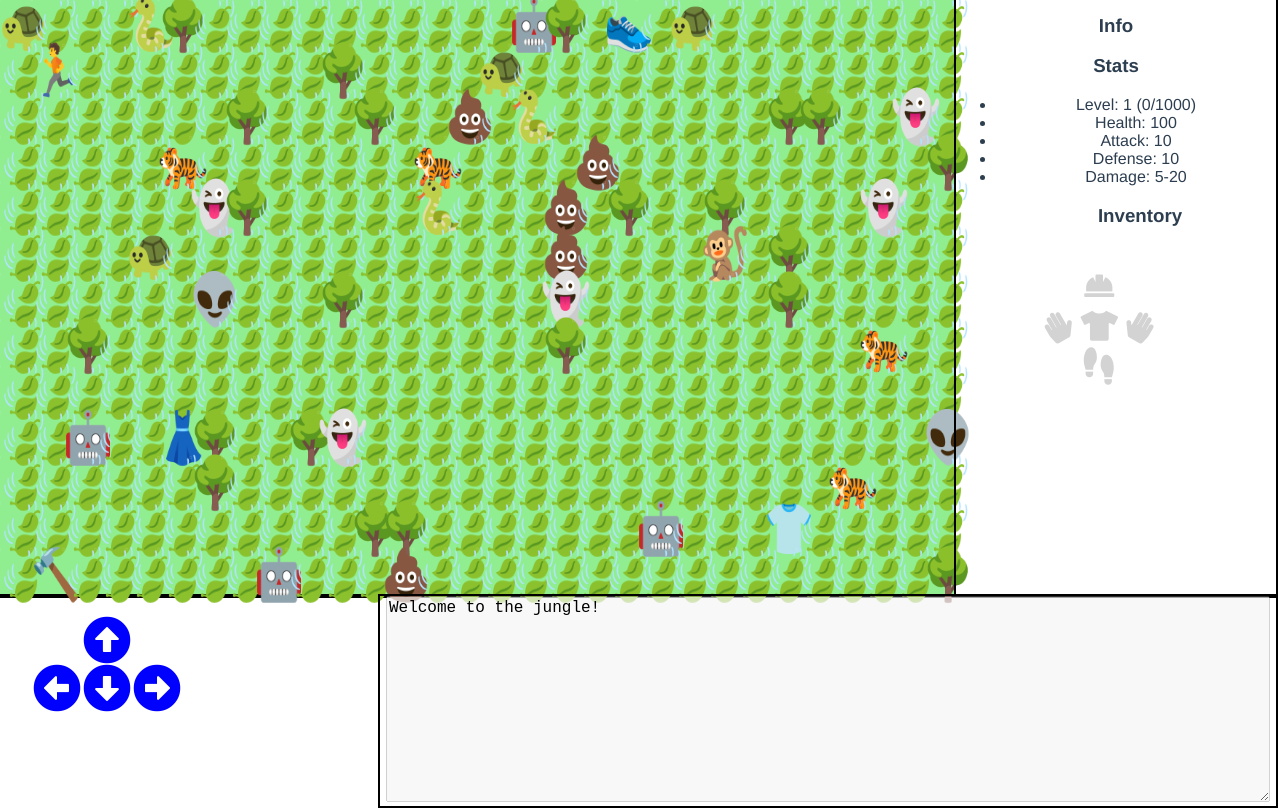
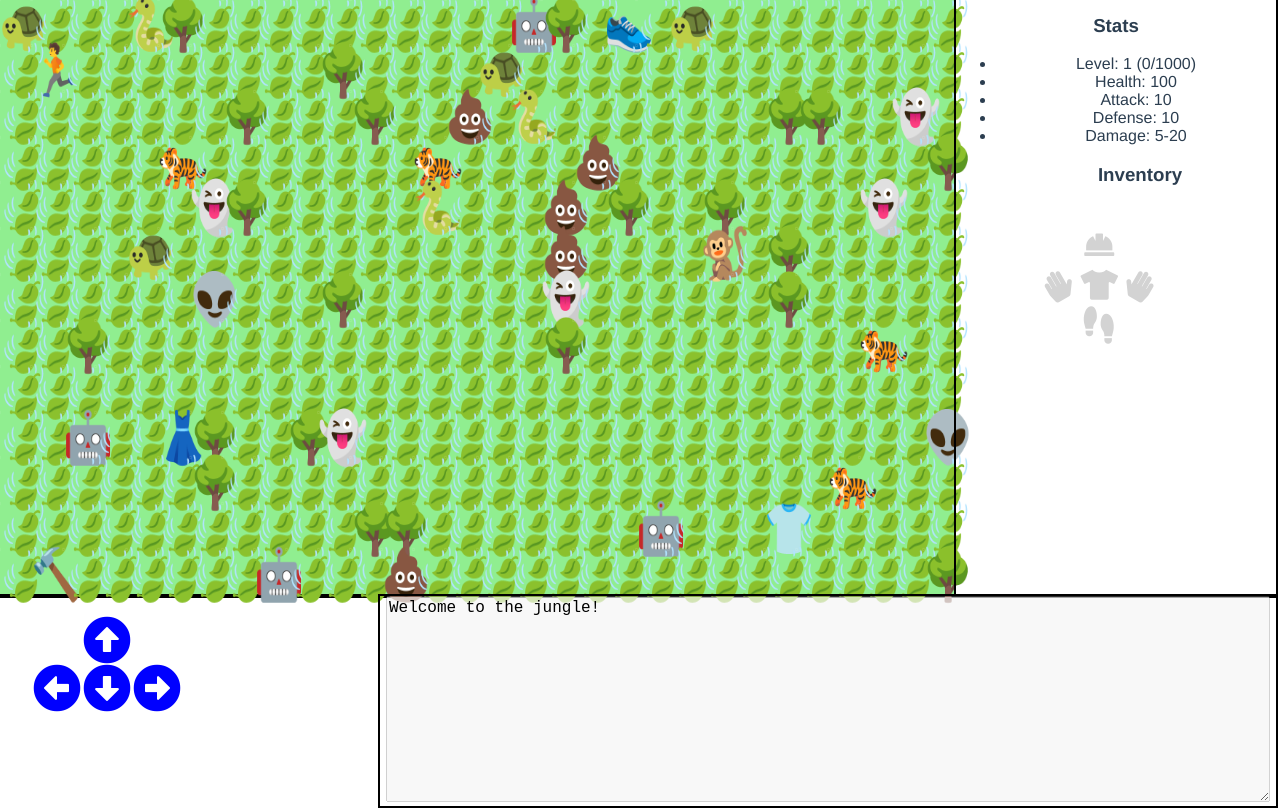
Before and after one commit to Humakt83/vue-rougelite, a Vue app: page / in a window 1280 px wide. Built offline with nearby package versions, Linux system fonts and the light colour scheme.

Commit message:
Log what item was picked

```diff
--- a/src/components/info/Info.vue
+++ b/src/components/info/Info.vue
@@ -1,6 +1,5 @@
 <template>
   <div class="Info">
-    <h3>Info</h3>
     <template v-if="player.health > 0">
       <Stats :player="player"/>
       <Inventory :inventory="player.inventory"/>
--- a/src/logic/game.js
+++ b/src/logic/game.js
@@ -47,7 +47,9 @@ const moveToTile = (originalPosition, tileToMove) => {
 }
 
 const takeItem = (player, tile) => {
-  player.inventory.backpack.push(tile.content);
+  const item = tile.content;
+  player.inventory.backpack.push(item);
+  gameLog.unshift(`Picked up ${item.symbol} (defense bonus: ${item.defenseBonus | 0}, attack bonus: ${item.attackBonus | 0})`)
   tile.content = undefined;
 }
 
```
